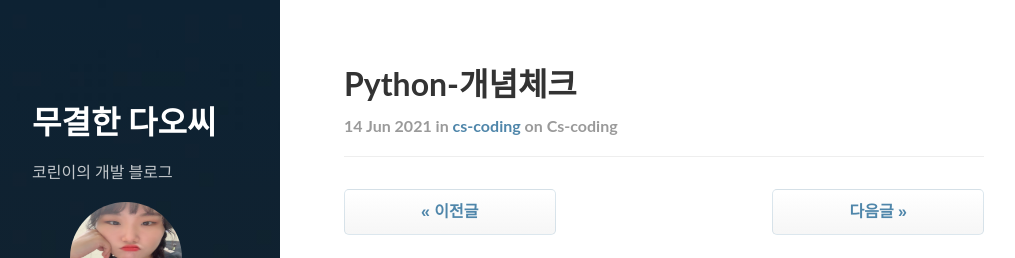
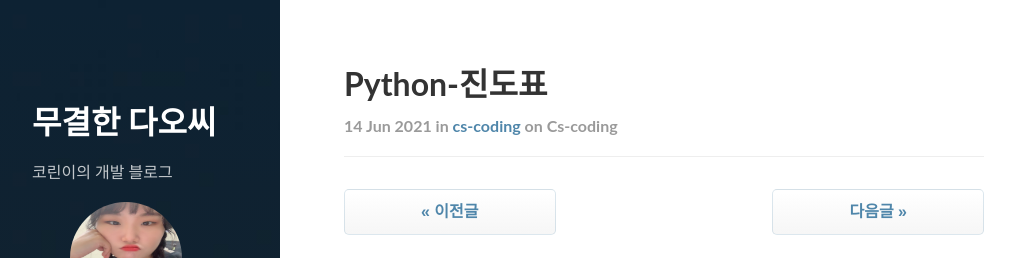
Before and after one commit to jnhro1/jnhro1.github.io, a Jekyll site: the page built from _posts/cs-coding/2021-06-14-python-진도체크.md, in a window 1280 px wide and 900 px high. Shown: the top 258 px of the window, without its empty margins (8-1023 px from the left). Built offline with Jekyll 4.4.1, drawn with Linux system fonts in a browser that asks for light colours; nearby versions of some CDN libraries; comment, search, counter and statistics services are not loaded.

Commit message:
update about

```diff
--- a/_posts/cs-coding/2021-06-14-python-진도체크.md
+++ b/_posts/cs-coding/2021-06-14-python-진도체크.md
@@ -1,7 +1,7 @@
 ---
 layout: post
-title:  "Python-개념체크"
-subtitle:   "Python-개념체크"
+title:  "Python-진도표"
+subtitle:   "Python-진도표"
 categories: cs-coding
 tags: cs-coding
 comments: true
```
Also changed, not shown: about.md (+1 -1 lines).
